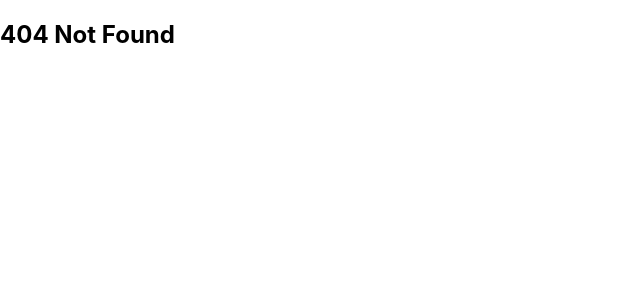
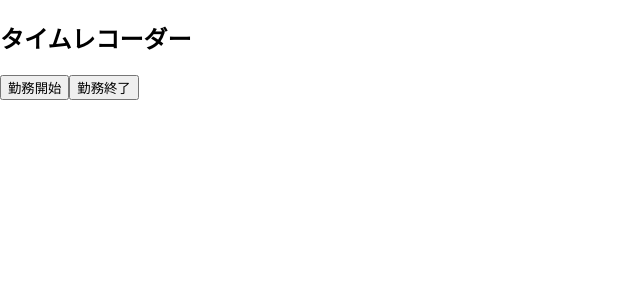
Before and after one commit to masanori001/react, a React (Create React App) app: page /punchtimeclock in a window 1280 px wide. Before the commit this address had no page. Shown: the top 300 px of the page, without its empty margins (0-640 px from the left). Built offline with nearby package versions, Linux system fonts and the light colour scheme.

Commit message:
ファイル名を適切な名前に変更＆html要素への参照をuseRefで記述するように変更

```diff
--- a/src/pages/App.js
+++ b/src/pages/App.js
@@ -1,8 +1,8 @@
 
 import { BrowserRouter as Router, Routes, Route, Link} from "react-router-dom";
 // import './App.css';
-import { Home_Page } from './Home_Page';
-import { Timestamp_Page } from './Timestamp_Page'
+import { Home } from './Home';
+import { PunchTimeClock } from './PunchTimeClock'
 // import { PageHeader } from '../commom_compornent/PageHeader'
 
 const App = () => {
@@ -10,8 +10,8 @@ const App = () => {
     <Router>
       <div className="App">
         <Routes>
-          <Route path="/" element={<Home_Page />} />
-          <Route path="/time_stamp" element={<Timestamp_Page />} />
+          <Route path="/" element={<Home />} />
+          <Route path="/punchtimeclock" element={<PunchTimeClock />} />
           <Route path="/*" element={<html><h2>404 Not Found</h2></html>} />
         </Routes>
       </div>
--- /dev/null
+++ b/src/pages/Home.jsx
@@ -0,0 +1,18 @@
+import { Page_Header } from "../commom_compornent/PageHeader";
+
+import { Link } from "react-router-dom"
+
+export const Home = () => {
+    return (
+    <>
+        <h2>トップページ</h2>
+        <nav>
+            <ul>
+                <li><Link to="/">トップページ</Link></li>
+                <li><Link to="/punchtimeclock">タイムレコーダー</Link></li>
+            </ul>
+        </nav>
+        {/* <Page_Header /> */}
+    </>
+    )
+}
--- /dev/null
+++ b/src/pages/PunchTimeClock.jsx
@@ -0,0 +1,56 @@
+import React, { useRef, useState } from 'react';
+
+export const PunchTimeClock = () => {
+
+    // // 現在時刻を管理するuseStateを定義
+    // const [currentTime, setCurrentTime] = useState(0);
+    // const updateCurrentTIme = () =>{
+    //     // 現在時刻を更新
+    //     const date = new Date;
+    //     const H = date.getHours(),
+    //             M = date.getMinutes(),
+    //             S = date.getSeconds();
+    //     setCurrentTime(`${H}:${M}:${S}`);
+    // };
+
+    // useRefでの要素参照
+    const dialogRef = useRef();
+
+    // ダイアログ制御
+    const openDialog = (title, message) => {
+
+        // // 時刻を取得
+        // const date = new Date;
+        // const H = date.getHours(),
+        //         M = date.getMinutes(),
+        //         S = date.getSeconds();
+        // const currentTime = `${H}:${M}:${S}`
+
+        dialogRef.current.querySelector("h2").innerHTML = title;
+        // ダイアログメッセージと現在時刻をpタグに埋め込み
+        dialogRef.current.querySelector("p").innerHTML = `${message}<br>${currentTime}`;
+        dialogRef.current.showModal();
+    };
+    const closeDialog = () => dialogRef.current.close();
+
+
+    return (
+        <div>
+            <h2>タイムレコーダー</h2>
+            <button id="startWorkBtn" onClick={() => {
+                openDialog("勤務開始", "打刻完了");
+            }}>勤務開始</button>
+
+            <button id="FinishWorkBtn" onClick={() => {
+                openDialog("勤務終了", "打刻完了");
+            }}>勤務終了</button>
+
+            {/* useRef参照用のref属性を追加 */}
+            <dialog ref={dialogRef}>
+                <h2>insert_dialogTitle!</h2>
+                <p>insert_dialogMassage!</p>
+                <button onClick={closeDialog}>閉じる</button>
+            </dialog>
+        </div>
+    );
+};
```
